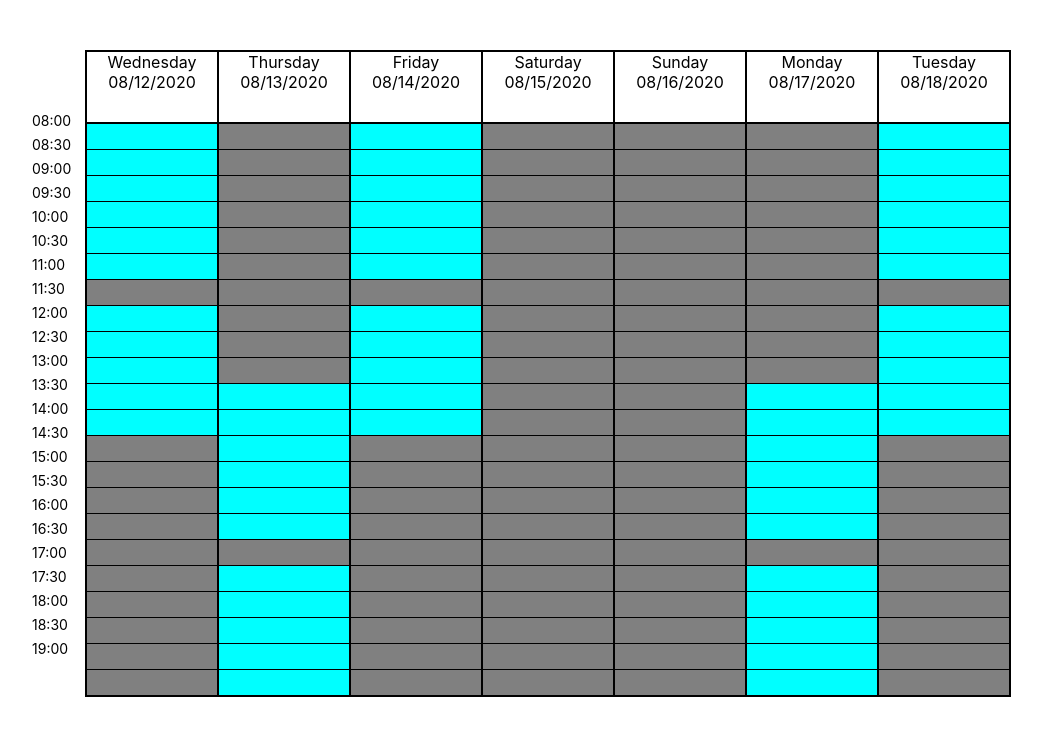
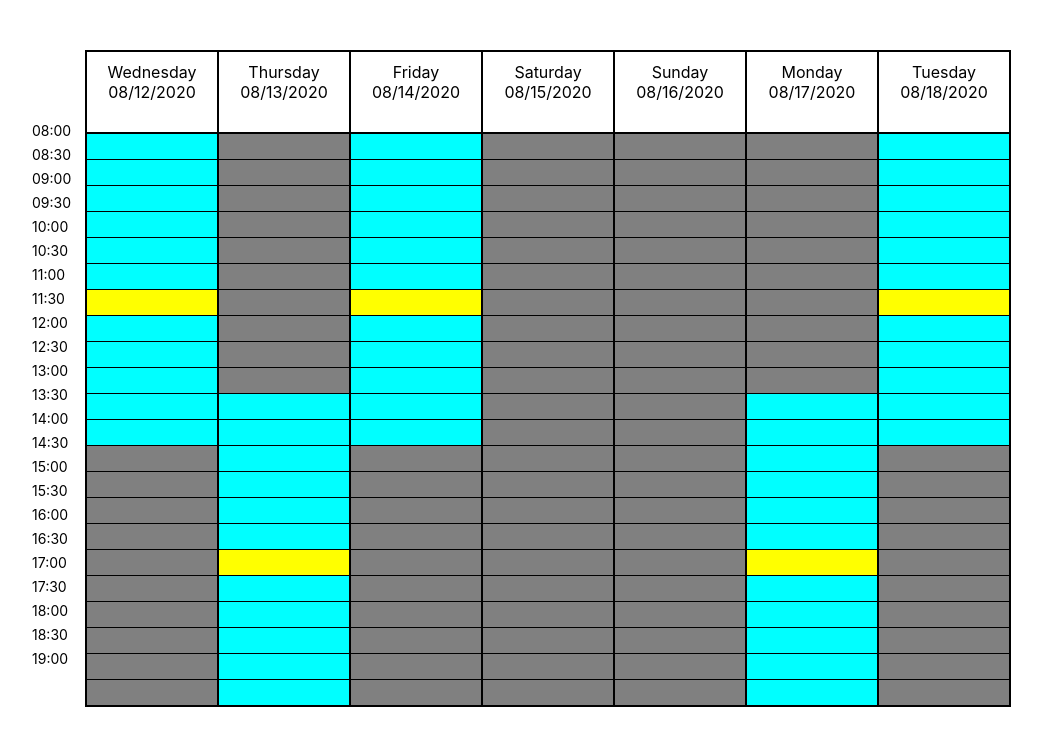
Before and after one commit to Tinmar3/Kalendar, a React (Create React App) app: page / in a window 1280 px wide. Shown: the top 746 px of the page, without its empty margins (33-1075 px from the left). Built offline with nearby package versions, Linux system fonts and the light colour scheme.

Commit message:
pause period + small refactors

```diff
--- a/src/App.js
+++ b/src/App.js
@@ -1,6 +1,6 @@
 import './App.scss'
 import React, { Component } from 'react'
-import { format, add, set, areIntervalsOverlapping } from 'date-fns'
+import { format, add, set, areIntervalsOverlapping, isEqual } from 'date-fns'
 
 export default class App extends Component {
   constructor (props) {
@@ -55,16 +55,33 @@ export default class App extends Component {
     return this.state.selectedPeriods.length === this.MAX_WEEKLY_PERIODS
   }
 
-  renderPeriods (dateObj) {
-    const dayPeriods = []
+  // get randomDates () {
+  //   function randomDate (start, end) {
+  //     return new Date(start.getTime() + Math.random() * (end.getTime() - start.getTime()))
+  //   }
+  //   const dates = []
+  //   for (let i = 0; i < 15; i++) {
+  //     const thisRandomDate = randomDate(this.nextSevenDays[0], this.nextSevenDays[this.nextSevenDays.length - 1])
+  //     const { workingPeriods } = this.getDayWorkingDetails(thisRandomDate)
+
+  //     console.log(workingPeriods)
+
+  //     dates.push(randomDate(this.nextSevenDays[0], this.nextSevenDays[this.nextSevenDays.length - 1]))
+  //   }
+  //   return dates
+  // }
+
+  getDayWorkingDetails (dateObj) {
     const thisDate = new Date(dateObj)
-    const isSunday = dateObj.getDay() === 0
-    const isSaturday = dateObj.getDay() === 6
-    const isOddDate = !!(dateObj.getDate() % 2)
+    const isSunday = thisDate.getDay() === 0
+    const isSaturday = thisDate.getDay() === 6
+    const isOddDate = !!(thisDate.getDate() % 2)
     const isNonWorkingDay = isSunday || (isSaturday && isOddDate)
-    const thisWorkTime = (!isNonWorkingDay && isOddDate) ? this.workTimeOdd : this.workTimeEven
+    const thisWorkTime = !isNonWorkingDay && (isOddDate ? this.workTimeOdd : this.workTimeEven)
+    let workingPeriods = {}
+    if (!isNonWorkingDay) {
       const thisPauseStart = set(thisDate, { hours: thisWorkTime.pauseStart, minutes: 0 })
-    const workingPeriods = {
+      workingPeriods = {
         beforePause: {
           start: set(thisDate, { hours: thisWorkTime.start, minutes: 0 }),
           end: thisPauseStart
@@ -74,6 +91,13 @@ export default class App extends Component {
           end: set(thisDate, { hours: thisWorkTime.end, minutes: 0 })
         }
       }
+    }
+    return { thisDate, isNonWorkingDay, workingPeriods }
+  }
+
+  renderPeriods (dateObj) {
+    const dayPeriods = []
+    const { thisDate, isNonWorkingDay, workingPeriods } = this.getDayWorkingDetails(dateObj)
 
     for (let i = 0; i < this.dailyPeriodsCount; i++) {
       if (isNonWorkingDay) {
@@ -86,6 +110,8 @@ export default class App extends Component {
         }
         if (areIntervalsOverlapping(thisPeriod, workingPeriods.beforePause) || areIntervalsOverlapping(thisPeriod, workingPeriods.afterPause)) {
           dayPeriods.push(<li key={i} className="available"></li>)
+        } else if (isEqual(thisPeriod.start, workingPeriods.beforePause.end) && isEqual(thisPeriod.end, workingPeriods.afterPause.start)) {
+          dayPeriods.push(<li key={i} className="pause"></li>)
         } else {
           dayPeriods.push(<li key={i} className="notWorking"></li>)
         }
@@ -107,7 +133,7 @@ export default class App extends Component {
   }
 
   render () {
-    console.log(this.nextSevenDays)
+    // console.log(this.randomDates)
     return (
       <main>
         <div className="calendar">
--- a/src/App.scss
+++ b/src/App.scss
@@ -25,6 +25,7 @@ main {
   text-align: center;
   border-bottom: 2px solid black;
   height: 70px;
+  padding-top: 10px;
   span {
     display: block;
   }
@@ -33,7 +34,7 @@ main {
 .calendar__Hours {
   position: absolute;
     left: -55px;
-    top: 62px;
+    top: 72px;
     font-size: 14px;
   li {
     &:not(:last-child) {
```
Lines whose indentation alone changed are shown as unchanged.
